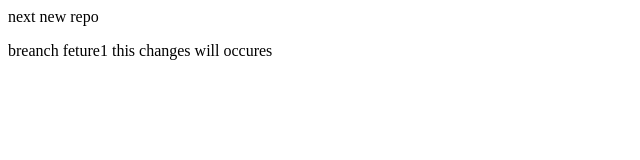
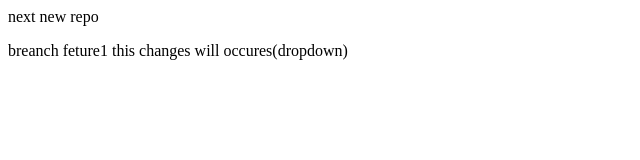
Before and after one commit to BareraAyman13/LocalRepo, a plain HTML site: page index.html in a window 1280 px wide. Shown: the full height of the page, 0-640 px from the left. Drawn offline with Linux system fonts and the light colour scheme.

Commit message:
add dropdown

```diff
--- a/index.html
+++ b/index.html
@@ -1,2 +1,2 @@
 <p>next new repo</p>
-<p>breanch feture1 this changes will occures</p>
+<p>breanch feture1 this changes will occures(dropdown)</p>
```
